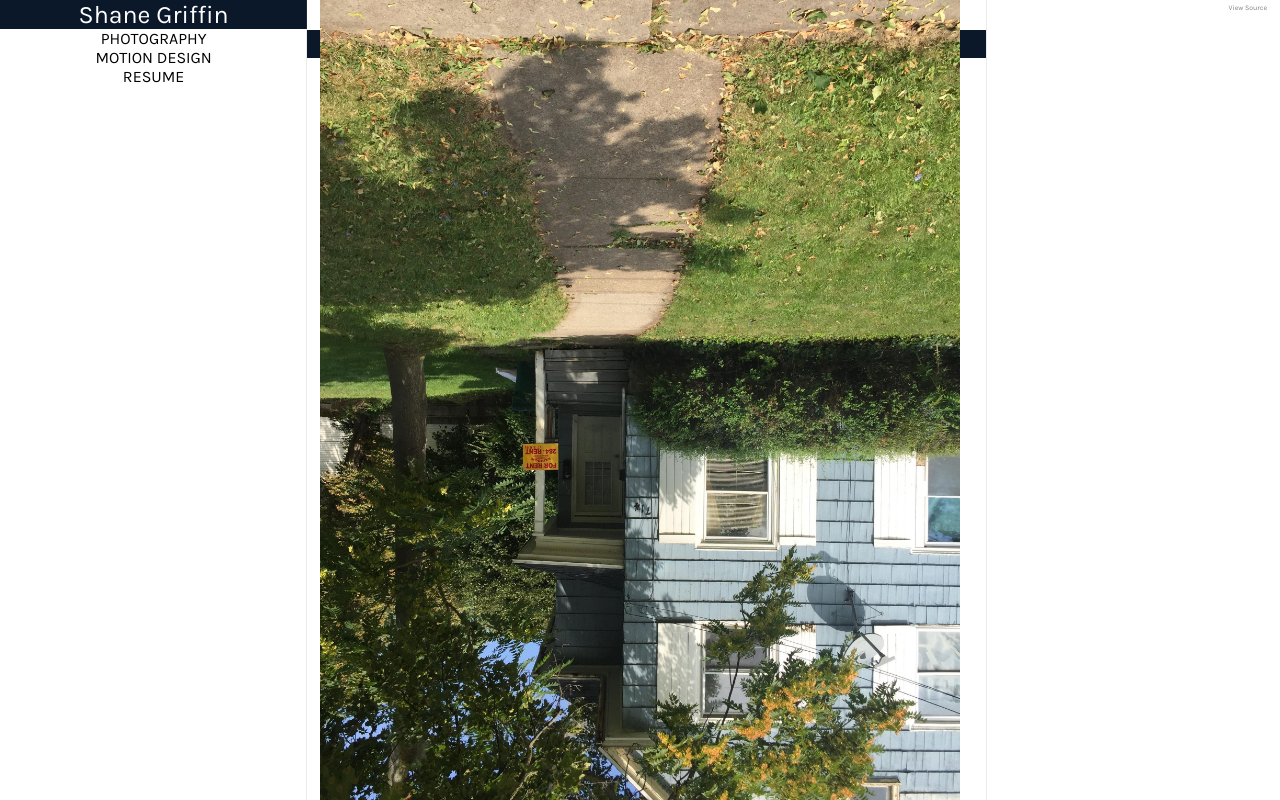
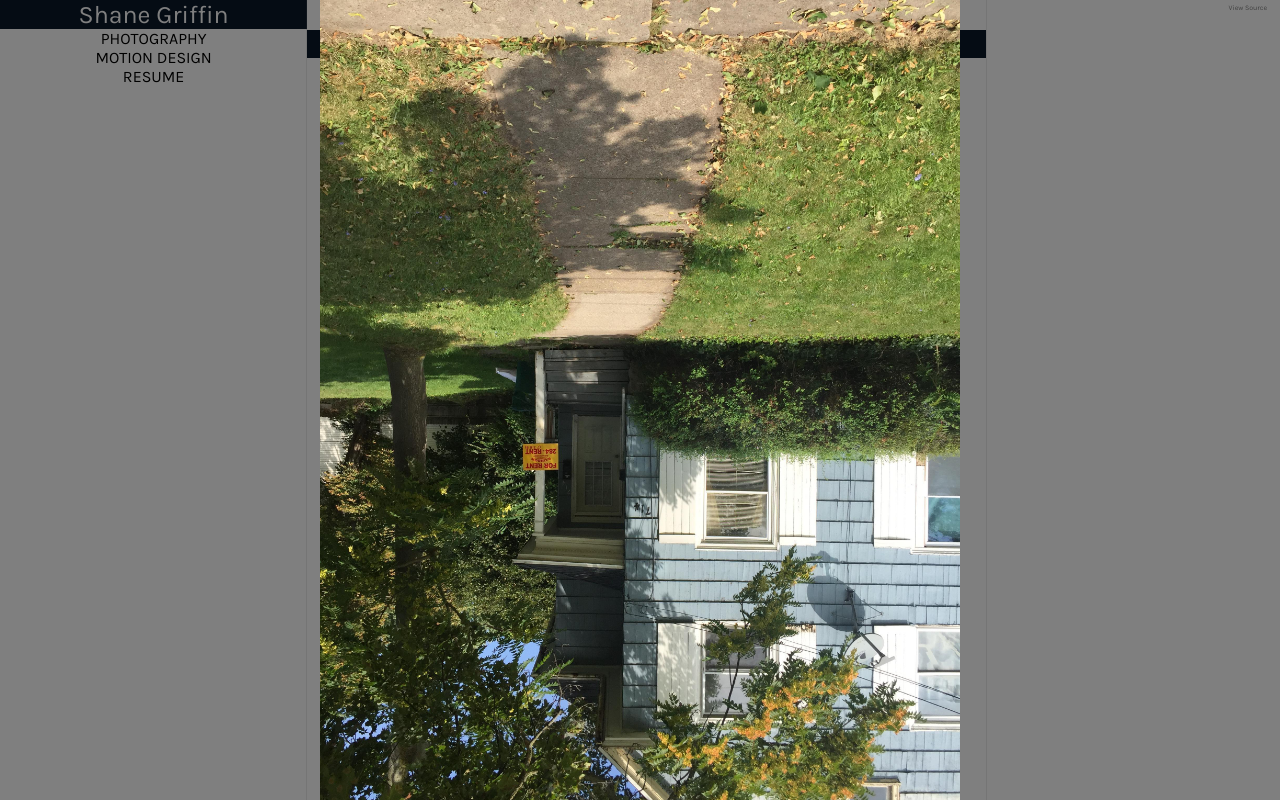
Before and after one commit to shanegri/ShaneGriffinnet, a PHP site: page /Photography in a window 1280 px wide, after a click that opens the changed part. Run offline with PHP 8.4, Linux system fonts and the light colour scheme.

Commit message:
Expansion cover

```diff
--- a/PageContents/Photography.php
+++ b/PageContents/Photography.php
@@ -12,18 +12,34 @@
 <div class="ImageContainer">
   <?php foreach($imgObjs as $i) { $i->show(); }?>
 </div>
+<div id="ExpandedCover">
+
+</div>
+
 </>
 
 <!-TODO: MOVE TO styles.css
        : FIX GALLERY ALIGNMENT
  ->
 <style media="screen">
+#ExpandedCover {
+  display: none;
+  width: 100%;
+  height: 100%;
+  background: rgba(0,0,0,.5);
+  position: fixed;
+  top: 0;
+  left: 0;
+
+}
 .ImageContainer {
   line-height: 0px;
   display: inline-flex;
   flex-wrap: wrap;
   justify-content: center;
 
+  display: -webkit-inline-flex; /* Safari */
+  -webkit-justify-content: center; /* Safari 6.1+ */
 }
 
 #galleryPhoto {
@@ -45,6 +61,7 @@
 }
 
 .galleryPhotoLarge {
+  z-index: 1;
   display: none;
   position: fixed;
   width: 50%;
@@ -61,6 +78,7 @@
   let expandedImage = null;
   function expandImage(id){
     if(!imgExpanded){
+      document.getElementById("ExpandedCover").style.display = "block";
       elem = document.getElementById(id);
       elem.style.display = "block";
       imgExpanded = true;
@@ -68,6 +86,7 @@
   }
   function closeImage(id){
     imgExpanded = false;
+    document.getElementById("ExpandedCover").style.display = "none";
     elem = document.getElementById(id);
     elem.style.display = "none";
   }
```
